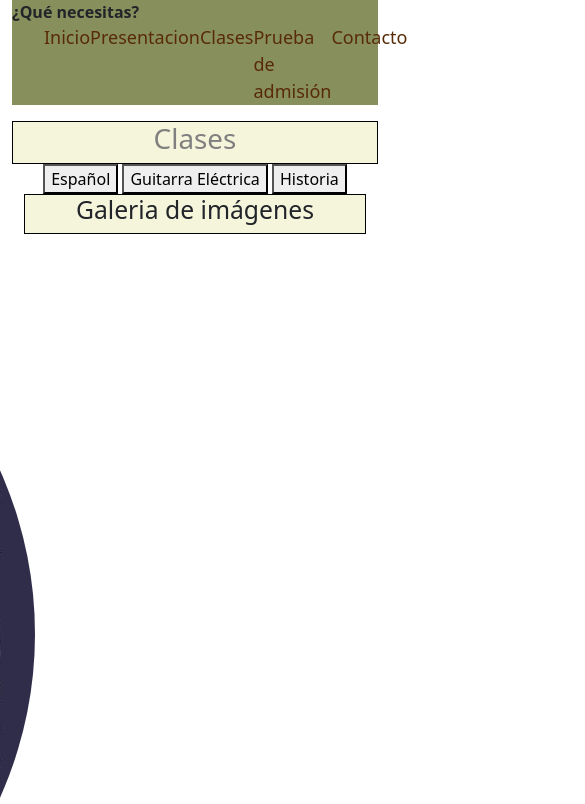
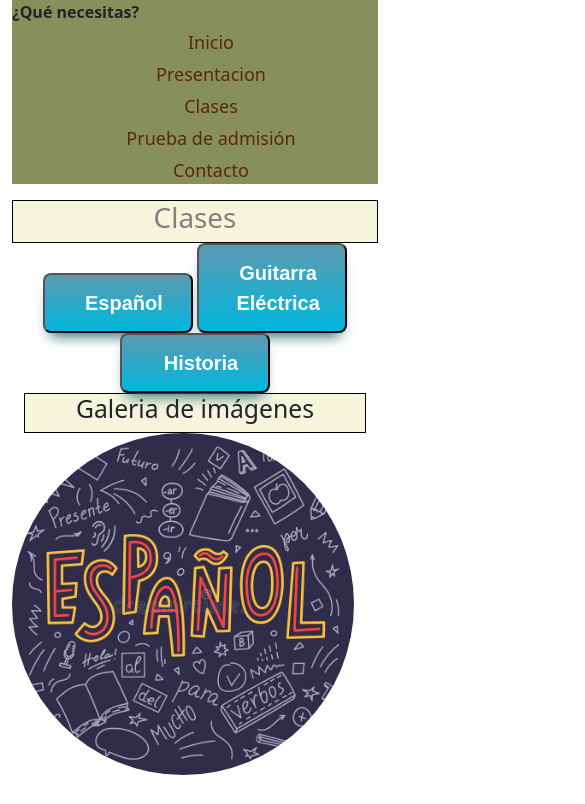
Before and after one commit to moiradelpresente/tercerentrega, a plain HTML site: page paginas/clases.html in a window 390 px wide. Shown: the top 804 px of the page, 585 px wide, since content can reach past the window. Drawn offline with nearby package versions, Linux system fonts and the light colour scheme; files that its build step writes are made by us from their sources.

Commit message:
Re entrega

```diff
--- a/scss/_general.scss
+++ b/scss/_general.scss
@@ -0,0 +1,127 @@
+.motivacion {
+    display: flex;
+    justify-content: center;
+  }
+
+  .videosPresentacion {
+    display: grid;
+    grid-template-columns: 1fr 1fr;
+    gap: 2rem;
+
+    iframe {
+      width: 100%;
+      height: 400px;
+    }
+  }
+
+  .button {
+    box-shadow: 0px 10px 14px -7px #276873;
+    background: linear-gradient(to bottom, #599bb3 5%, rgba(0, 183, 221, 1) 100%);
+    background-color: #599bb3;
+    border-radius: 8px;
+    display: inline-block;
+    cursor: pointer;
+    color: #ffffff;
+    font-family: Arial;
+    font-size: 20px;
+    font-weight: bold;
+    padding: 13px 32px;
+    text-decoration: none;
+    text-shadow: 0px 1px 0px rgba(0, 183, 221, 1);
+    padding-right: 20px;
+    width: 150px;
+  }
+
+  .botones {
+    grid-template-columns: 1fr 1fr 1fr 1fr;
+    gap: 2rem;
+  }
+
+  .imagenesgaleria {
+    display: flex;
+    grid-template-columns: 1fr 1fr 1fr 1fr;
+    gap: 2rem;
+  }
+
+  .button {
+    &:hover {
+      background: linear-gradient(to bottom, #408c99 5%, #599bb3 100%);
+      background-color: #408c99;
+    }
+
+    &:active {
+      position: relative;
+      top: 1px;
+    }
+  }
+
+  textarea {
+    width: 50%;
+  }
+
+  .fade-in {
+    animation: fade-in 1.2s cubic-bezier(0.39, 0.575, 0.565, 1) both;
+  }
+
+  @keyframes fade-in {
+    10% {
+      opacity: 0;
+    }
+
+    80% {
+      opacity: 1;
+    }
+  }
+
+  img {
+    width: 100%;
+  }
+
+  div.Footer {
+    justify-content: center;
+    align-self: center;
+    color: green;
+  }
+
+  .imagenesgaleria {
+    display: grid;
+    grid-template-columns: 1fr 1fr;
+    gap: 2rem;
+
+    iframe {
+      width: 50%;
+      height: 300px;
+    }
+  }
+
+  @media (max-width: 900px) {
+    .imagenesgaleria {
+      grid-template-columns: 1fr;
+      gap: 2rem;
+    }
+  }
+
+  @media (max-width: 768px) {
+    .imagenesgaleria {
+      flex-direction: column;
+      align-items: center;
+    }
+  }
+
+  @media (max-width: 900px) {
+    .videosPresentacion {
+      grid-template-columns: 1fr;
+      gap: 2rem;
+    }
+  }
+
+  @media (max-width: 768px) {
+    nav ul {
+      flex-direction: column;
+      align-items: center;
+
+      li {
+        margin-top: 5px;
+      }
+    }
+  }
```
Also changed, not shown: scss/styles.css.
